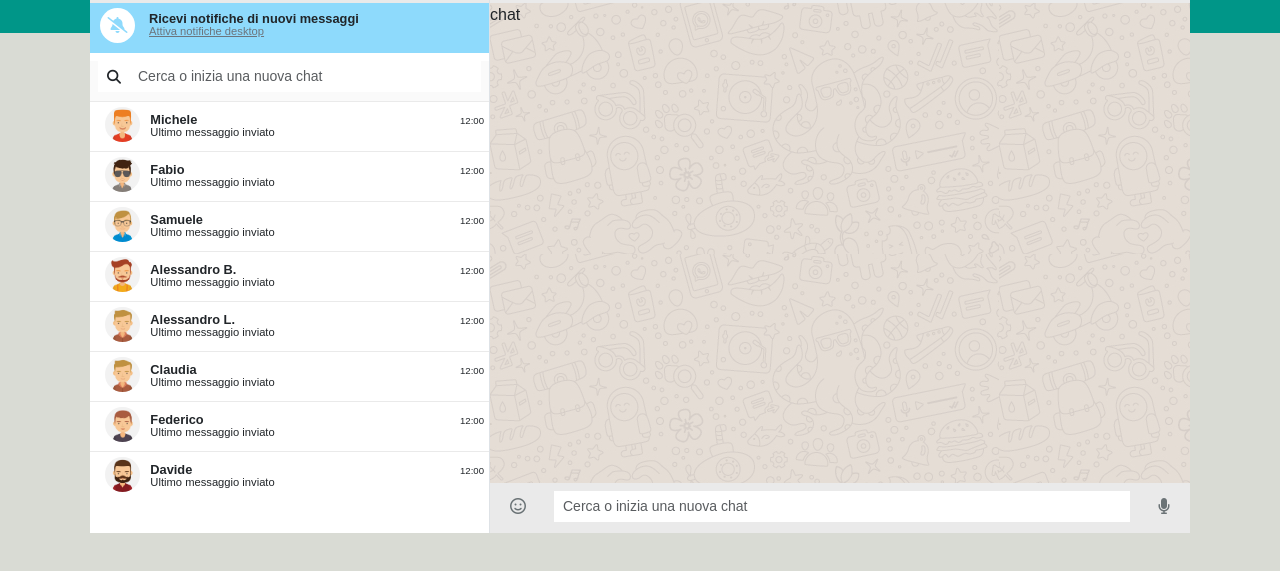
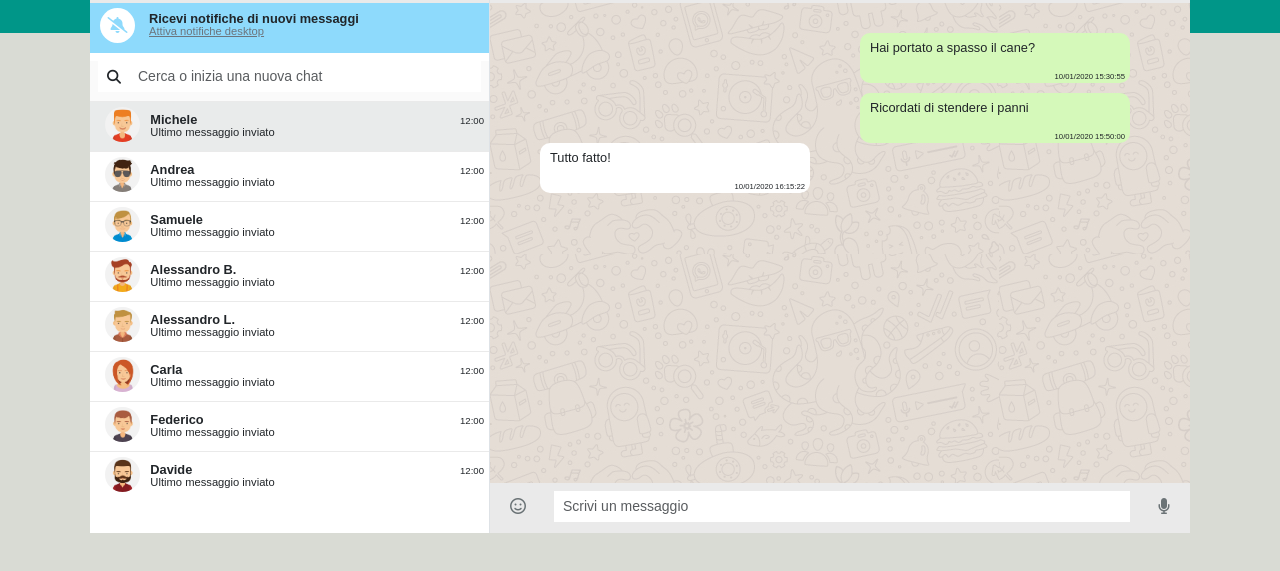
Before and after one commit to Michela30/Boolzapp, a plain HTML site: page index.html in a window 1280 px wide. Shown: the part 67-638 px from the top of the page. Drawn offline with nearby package versions, Linux system fonts and the light colour scheme.

Commit message:
milestone 2

```diff
--- a/css/general.css
+++ b/css/general.css
@@ -11,7 +11,6 @@
     height: 580px;
     position: absolute;
     display: flex;
-    background-color: lightblue;
     top: 20px;
     left: 10px;
     bottom: 20px;
--- a/css/style.css
+++ b/css/style.css
@@ -83,6 +83,13 @@ aside{
     display: flex;
 }
 
+.contact-item-active{
+    background-color:#E9EBEB;
+    cursor: pointer;
+    height: 50px;
+    width: 100%;
+}
+
 .name-contact{
     margin-left: 10px;
     margin-top: 5px;
@@ -116,22 +123,32 @@ main{
 }
 
 .central-chat{
+    padding: 20px;
     height: calc(580px - 100px);
     background-image: url(../img/mine.jpg);
 }
 
 .sent{
-    width: 100px;
-    height: 30px;
+    width: 270px;
+    height: 50px;
     background-color: #D5F9BA;
-    border-radius: 30px;
+    border-radius: 10px;
+    padding: 5px 10px;
+    margin-left: 350px;
+    margin-top: 10px;
+    font-size: 0.8em;
+    position: relative;
 }
 
 .received{
-    width: 100px;
-    height: 30px;
+    width: 270px;
+    height: 50px;
     background-color: white;
-    border-radius: 30px;
+    border-radius: 10px;
+    padding: 5px 10px;
+    margin-left: 30px;
+    font-size: 0.8em;
+    position: relative;
 }
 
 .contact-item-chat{
@@ -143,7 +160,12 @@ main{
     padding: 12px 20px;
 }
 
-
+.date-chat{
+    font-size: 0.6em;
+    position: absolute;
+    bottom: 0;
+    right: 5px;
+}
 
 
 
--- a/index.html
+++ b/index.html
@@ -77,7 +77,8 @@
 
                     <div class="aside-down flex-grow-2">
                         <!-- qui ci sarà il ciclo dei contatti -->
-                        <div class="contact-item" v-for="(singleContact, i) in contacts">
+
+                        <div class="contact-item" v-for="(singleContact, i) in contacts" @click="switchChat(i)" :class="{'contact-item-active': singleContact.isActive}">
 
                             <div class="avatar-img">
                                 <img :src="singleContact.avatar" alt="">
@@ -104,6 +105,7 @@
                         </div>
 
                     </div>
+                    <!-- fine ciclo dei contatti -->
 
                 </aside>
 
@@ -112,13 +114,13 @@
                     <div class="header-right d-flex justify-content-between align-items-center">
                         <div class="d-flex mt-2">
                             <div class="avatar-img">
-                                <img src="img/avatar_1.jpg" alt="">
+                                <img :src="contacts[currentlyActiveIndex].avatar" alt="">
                             </div>
                             <div class="d-flex justify-content-between w-100">
 
                                 <div class="name-contact">
                                     <h6>
-                                        Michele
+                                        {{contacts[currentlyActiveIndex].name}}
                                     </h6>
                                     <p>
                                         Ultimo accesso alle 12:00
@@ -135,9 +137,21 @@
                     </div>
 
 
-                    <!-- nella chat saranno presente i messaggi con rifinitura css -->
+                    <!-- nella chat saranno presente i messaggi -->
                     <div class="central-chat">
-                        chat
+
+                       <div v-for="(messageData, index) in contacts[currentlyActiveIndex].messages">
+
+                            <div :class="(messageData.status === 'sent') ? 'sent' : 'received' ">
+                                {{messageData.message}}
+                                <div class="date-chat">
+                                    {{messageData.date}}
+                                </div>
+                            </div>
+
+                       </div>
+
+
                     </div>
 
                     <footer>
@@ -150,7 +164,7 @@
                             <div class="w-100">
                                 <div class="input-group input-group-sm mt-2 px-2">
 
-                                    <input type="text" class="form-control rounded-0 border border-white" placeholder="Cerca o inizia una nuova chat">
+                                    <input type="text" class="form-control rounded-0 border border-white" placeholder="Scrivi un messaggio">
                                 </div>
                             </div>
 
--- a/js/script.js
+++ b/js/script.js
@@ -4,6 +4,11 @@ Milestone 1
 dall’interlocutore (bianco) assegnando due classi CSS diverse
 ● Visualizzazione dinamica della lista contatti: tramite la direttiva v-for, visualizzare
 nome e immagine di ogni contatto
+
+Milestone 2
+● Visualizzazione dinamica dei messaggi: tramite la direttiva v-for, visualizzare tutti i
+messaggi relativi al contatto attivo all’interno del pannello della conversazione
+● Click sul contatto mostra la conversazione del contatto cliccato
 */
 
 const {createApp} = Vue;
@@ -11,11 +16,13 @@ const {createApp} = Vue;
 createApp({
     data (){
         return{
+            currentlyActiveIndex: 0,
             contacts: [
                     {
                     name: 'Michele',
                     avatar: './img/avatar_1.jpg',
                     visible: true,
+                    isActive: true,
                     messages: [
                             {
                             date: '10/01/2020 15:30:55',
@@ -35,9 +42,10 @@ createApp({
                         ],
                     },
                     {
-                        name: 'Fabio',
+                        name: 'Andrea',
                         avatar: './img/avatar_2.jpg',
                         visible: true,
+                        isActive: false,
                         messages: [
                             {
                             date: '20/03/2020 16:30:00',
@@ -60,6 +68,7 @@ createApp({
                         name: 'Samuele',
                         avatar: './img/avatar_3.jpg',
                         visible: true,
+                        isActive: false,
                         messages: [
                             {
                             date: '28/03/2020 10:10:40',
@@ -82,6 +91,7 @@ createApp({
                         name: 'Alessandro B.',
                         avatar: './img/avatar_4.jpg',
                         visible: true,
+                        isActive: false,
                         messages: [
                             {
                             date: '10/01/2020 15:30:55',
@@ -99,6 +109,7 @@ createApp({
                         name: 'Alessandro L.',
                         avatar: './img/avatar_5.jpg',
                         visible: true,
+                        isActive: false,
                         messages: [
                             {
                             date: '10/01/2020 15:30:55',
@@ -113,13 +124,14 @@ createApp({
                         ],
                     },
                     {
-                        name: 'Claudia',
-                        avatar: './img/avatar_5.jpg',
+                        name: 'Carla',
+                        avatar: './img/avatar_6.jpg',
                         visible: true,
+                        isActive: false,
                         messages: [
                             {
                             date: '10/01/2020 15:30:55',
-                            message: 'Ciao Claudia, hai novità?',
+                            message: 'Ciao Carla, hai novità?',
                             status: 'sent'
                             },
                             {
@@ -138,6 +150,7 @@ createApp({
                         name: 'Federico',
                         avatar: './img/avatar_7.jpg',
                         visible: true,
+                        isActive: false,
                         messages: [
                             {
                             date: '10/01/2020 15:30:55',
@@ -155,6 +168,7 @@ createApp({
                         name: 'Davide',
                         avatar: './img/avatar_8.jpg',
                         visible: true,
+                        isActive: false,
                         messages: [
                             {
                             date: '10/01/2020 15:30:55',
@@ -177,6 +191,13 @@ createApp({
             }
         },
         methods: {
+            switchChat(currentlyActiveIndex){
 
+                this.contacts[this.currentlyActiveIndex].isActive = false;
+
+                this.currentlyActiveIndex = currentlyActiveIndex;
+
+                this.contacts[this.currentlyActiveIndex].isActive = true;
+            }
         }
     }).mount('#app');
```
